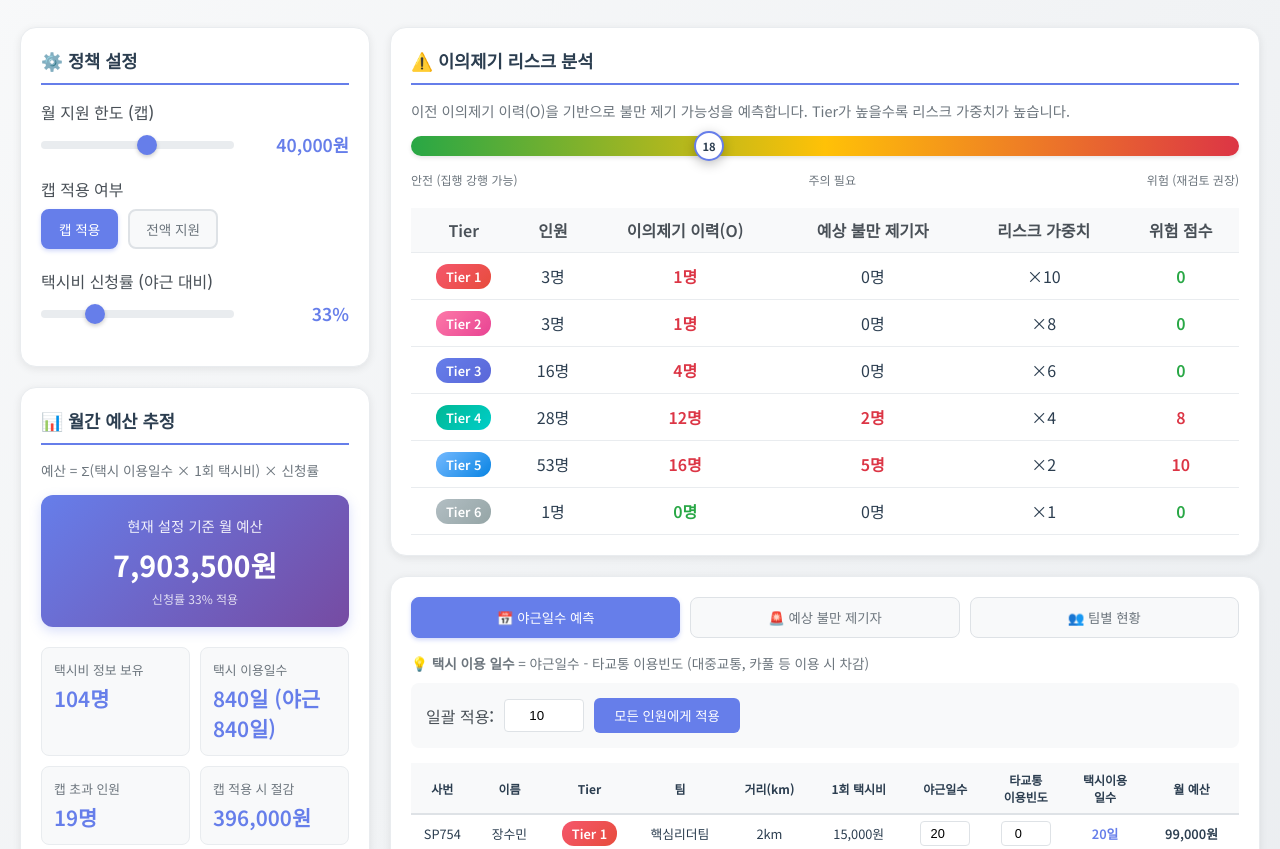
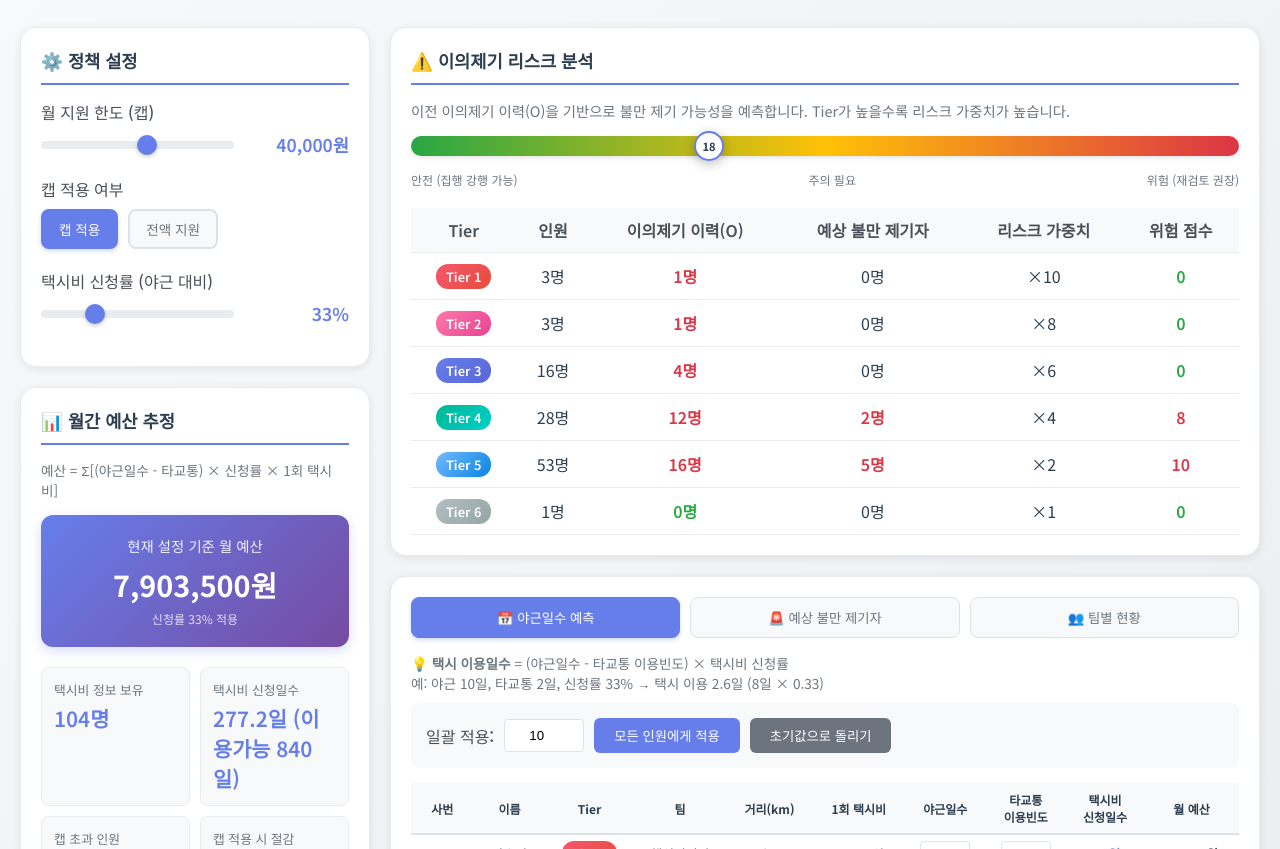
Before and after one commit to Changwongo88/CrunchTaxi, a plain HTML site: page index.html in a window 1280 px wide. Shown: the part 101-950 px from the top of the page. Drawn offline with Linux system fonts and the light colour scheme.

Commit message:
updated
초기화 버튼 추가

```diff
--- a/index.html
+++ b/index.html
@@ -214,6 +214,7 @@
             background: #f8f9fa;
             border-radius: 8px;
             margin-bottom: 15px;
+            flex-wrap: wrap;
         }
         .batch-control label { font-weight: 500; color: #495057; }
         .batch-control input { width: 80px; padding: 8px; border: 1px solid #dee2e6; border-radius: 4px; text-align: center; }
@@ -226,8 +227,11 @@
             cursor: pointer;
             font-weight: 500;
             transition: all 0.3s;
+            white-space: nowrap;
         }
-        .batch-control button:hover { background: #5568d3; }
+        .batch-control button:hover { background: #5568d3; transform: translateY(-1px); box-shadow: 0 2px 8px rgba(102,126,234,0.3); }
+        .batch-control button.reset-btn { background: #6c757d; }
+        .batch-control button.reset-btn:hover { background: #5a6268; box-shadow: 0 2px 8px rgba(108,117,125,0.3); }
 
         ::-webkit-scrollbar { width: 8px; }
         ::-webkit-scrollbar-track { background: #f8f9fa; border-radius: 4px; }
@@ -275,7 +279,7 @@
                 <div class="card" style="margin-top: 20px;">
                     <div class="card-title">📊 월간 예산 추정</div>
                     <p style="color: #6c757d; margin-bottom: 15px; font-size: 0.85rem;">
-                        예산 = Σ(택시 이용일수 × 1회 택시비) × 신청률
+                        예산 = Σ[(야근일수 - 타교통) × 신청률 × 1회 택시비]
                     </p>
                     <div class="budget-cards">
                         <div class="budget-card">
@@ -291,7 +295,7 @@
                             <div class="value" id="statWithTaxi">-명</div>
                         </div>
                         <div class="stat-item">
-                            <div class="label">택시 이용일수</div>
+                            <div class="label">택시비 신청일수</div>
                             <div class="value" id="statTotalDays">-일</div>
                         </div>
                         <div class="stat-item">
@@ -354,12 +358,14 @@
 
                     <div id="tabOvertime" class="tab-content">
                         <p style="color: #6c757d; margin-bottom: 10px; font-size: 0.85rem;">
-                            💡 <strong>택시 이용 일수</strong> = 야근일수 - 타교통 이용빈도 (대중교통, 카풀 등 이용 시 차감)
+                            💡 <strong>택시 이용일수</strong> = (야근일수 - 타교통 이용빈도) × 택시비 신청률<br>
+                            예: 야근 10일, 타교통 2일, 신청률 33% → 택시 이용 2.6일 (8일 × 0.33)
                         </p>
                         <div class="batch-control">
                             <label>일괄 적용:</label>
                             <input type="number" id="batchDays" min="0" max="20" value="10" placeholder="0-20">
                             <button onclick="applyBatchDays()">모든 인원에게 적용</button>
+                            <button class="reset-btn" onclick="resetToInitial()">초기값으로 돌리기</button>
                         </div>
 
                         <div class="table-container">
@@ -374,7 +380,7 @@
                                         <th>1회 택시비</th>
                                         <th>야근일수</th>
                                         <th>타교통<br>이용빈도</th>
-                                        <th>택시이용<br>일수</th>
+                                        <th>택시비<br>신청일수</th>
                                         <th>월 예산</th>
                                     </tr>
                                 </thead>
@@ -629,6 +635,16 @@
         calculate();
     }
 
+    function resetToInitial() {
+        employees.forEach(e => {
+            e.overtimeDays = overtimePredictions[e.사번] || 10;
+            e.otherTransportDays = 0;
+        });
+        renderOvertimeTable();
+        calculate();
+        alert('모든 인원의 야근일수와 타교통 이용빈도를 초기값으로 되돌렸습니다.');
+    }
+
     function updateOvertimeDays(empId, days) {
         const emp = employees.find(e => e.사번 === empId);
         if (emp) {
@@ -657,7 +673,8 @@
             const taxiFee = parseMoney(e['택시비구간']);
             const cappedFee = settings.applyCap ? Math.min(taxiFee, settings.cap) : taxiFee;
             const actualTaxiDays = Math.max(0, e.overtimeDays - (e.otherTransportDays || 0));
-            const monthlyBudget = actualTaxiDays * cappedFee * (settings.taxiUsageRate / 100);
+            const taxiRequestDays = actualTaxiDays * (settings.taxiUsageRate / 100);
+            const monthlyBudget = taxiRequestDays * cappedFee;
             const distance = parseInt(e['거리(km)']) || 0;
 
             html += `
@@ -684,7 +701,7 @@
                                max="${e.overtimeDays}"
                                onchange="updateOtherTransportDays('${e.사번}', parseInt(this.value))">
                     </td>
-                    <td style="font-weight:600; color:#667eea;">${actualTaxiDays}일</td>
+                    <td style="font-weight:600; color:#667eea;">${taxiRequestDays.toFixed(1)}일</td>
                     <td style="font-weight:600;">${formatMoney(Math.round(monthlyBudget))}</td>
                 </tr>
             `;
@@ -696,33 +713,30 @@
     function calculate() {
         const withTaxi = employees.filter(e => parseMoney(e['택시비구간']) > 0);
 
-        // 기본 통계
-        document.getElementById('statWithTaxi').textContent = withTaxi.length + '명';
-
-        const totalDays = withTaxi.reduce((sum, e) => sum + (e.overtimeDays || 0), 0);
-        const totalTaxiDays = withTaxi.reduce((sum, e) => {
-            const actualDays = Math.max(0, (e.overtimeDays || 0) - (e.otherTransportDays || 0));
-            return sum + actualDays;
-        }, 0);
-        document.getElementById('statTotalDays').textContent = `${totalTaxiDays}일 (야근 ${totalDays}일)`;
-
-        const overCap = withTaxi.filter(e => parseMoney(e['택시비구간']) > settings.cap).length;
-        document.getElementById('statOverCap').textContent = overCap + '명';
-
-        // 예산 계산 (신청률 적용)
+        // 예산 계산 변수 먼저 선언
         let totalBudget = 0;
         let totalFull = 0;
+        let totalActualTaxiDays = 0;
+        let totalRequestDays = 0;
 
         withTaxi.forEach(e => {
             const taxiFee = parseMoney(e['택시비구간']);
             const actualDays = Math.max(0, (e.overtimeDays || 0) - (e.otherTransportDays || 0));
-            totalFull += taxiFee * actualDays;
-            totalBudget += (settings.applyCap ? Math.min(taxiFee, settings.cap) : taxiFee) * actualDays;
+            const requestDays = actualDays * (settings.taxiUsageRate / 100);
+
+            totalActualTaxiDays += actualDays;
+            totalRequestDays += requestDays;
+
+            totalFull += taxiFee * requestDays;
+            totalBudget += (settings.applyCap ? Math.min(taxiFee, settings.cap) : taxiFee) * requestDays;
         });
 
-        // 신청률 적용
-        totalBudget = totalBudget * (settings.taxiUsageRate / 100);
-        totalFull = totalFull * (settings.taxiUsageRate / 100);
+        // 기본 통계
+        document.getElementById('statWithTaxi').textContent = withTaxi.length + '명';
+        document.getElementById('statTotalDays').textContent = `${totalRequestDays.toFixed(1)}일 (이용가능 ${totalActualTaxiDays}일)`;
+
+        const overCap = withTaxi.filter(e => parseMoney(e['택시비구간']) > settings.cap).length;
+        document.getElementById('statOverCap').textContent = overCap + '명';
 
         document.getElementById('budgetTotal').textContent = formatMoney(Math.round(totalBudget));
         document.getElementById('budgetSub').textContent = `신청률 ${settings.taxiUsageRate}% 적용`;
@@ -804,7 +818,8 @@
             tierAnalysis[tier].potential.forEach(e => {
                 const loss = parseMoney(e['택시비구간']) - settings.cap;
                 const actualDays = Math.max(0, (e.overtimeDays || 0) - (e.otherTransportDays || 0));
-                const monthlyLoss = loss * actualDays * (settings.taxiUsageRate / 100);
+                const requestDays = actualDays * (settings.taxiUsageRate / 100);
+                const monthlyLoss = loss * requestDays;
                 objectorsList += `
                     <div class="member-item">
                         <div>
```
